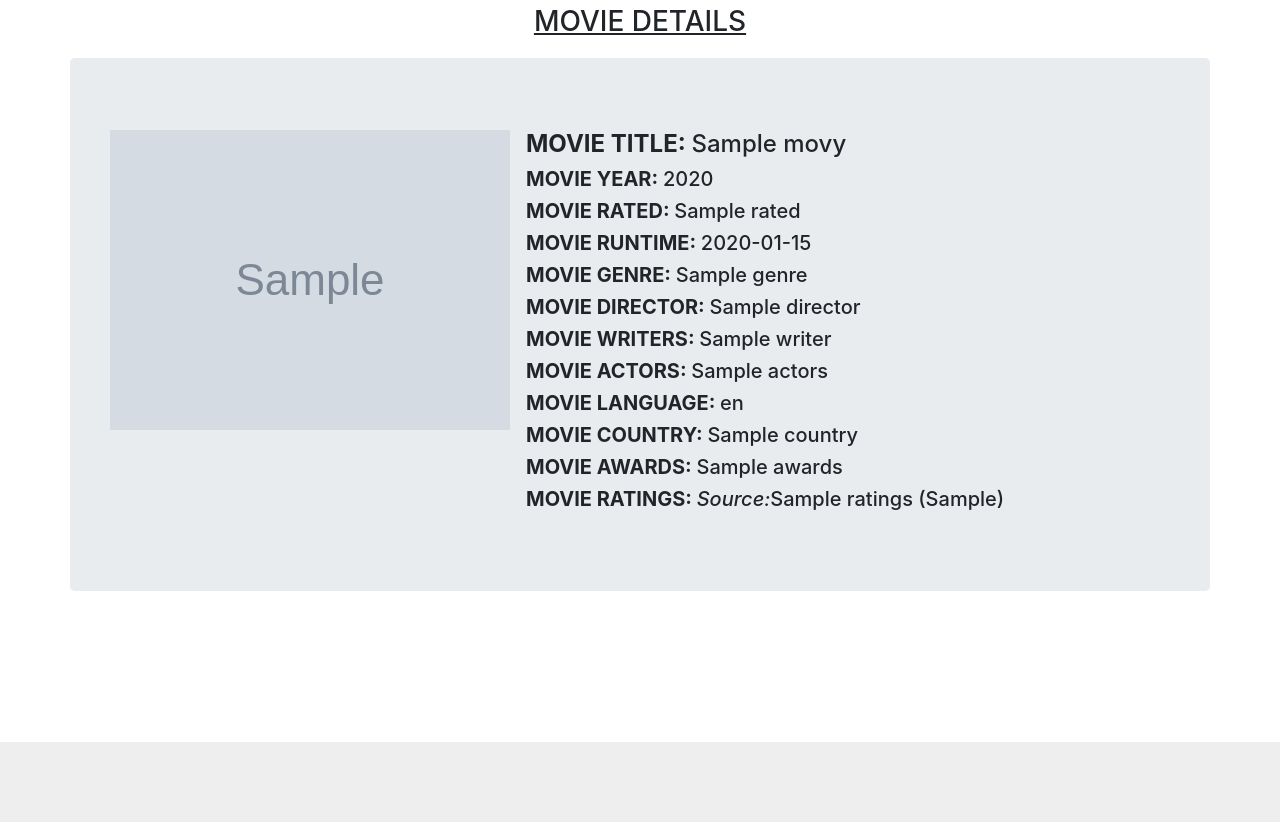
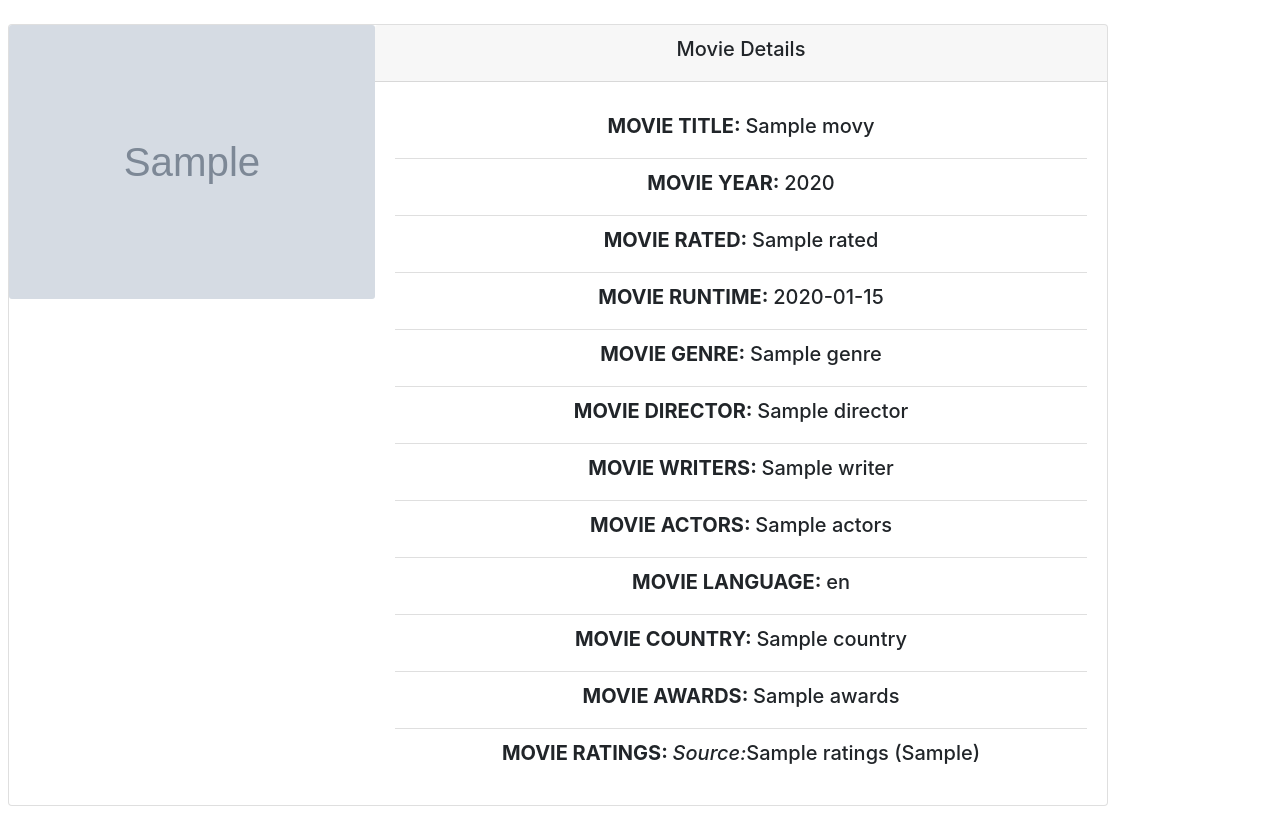
Before and after one commit to taosand1991/Foodproject, a Django app: template templates/recipes/search.html in a window 1280 px wide. Shown: the part 58-880 px from the top of the page. Before the commit the page ends 800 px from the top, so only its background shows below. Run offline with Django 3.2, Linux system fonts and the light colour scheme; data comes from the database, SQL or seed files in the repository; both versions use the stored data as it was after the commit; the template is opened without the code that fills it: most values are stand-ins (such as "Sample title", 1, 10 or a date in 2020); grey boxes marked "Sample" are stand-in pictures; some libraries are stand-ins or nearby versions.

Commit message:
second commit

```diff
--- a/Foodproject/settings.py
+++ b/Foodproject/settings.py
@@ -12,6 +12,7 @@
 
 import os
 from django.contrib.messages import constants as messages
+
 
 # Build paths inside the project like this: os.path.join(BASE_DIR, ...)
 BASE_DIR = os.path.dirname(os.path.dirname(os.path.abspath(__file__)))
--- a/accounts/models.py
+++ b/accounts/models.py
@@ -7,3 +7,6 @@
     biography = models.TextField(blank=True)
     image_cover = models.ImageField(upload_to='img/', blank=True)
     user = models.OneToOneField(User, on_delete=models.CASCADE)
+
+    def __str__(self):
+        return self.user.first_name
--- a/templates/accounts/login.html
+++ b/templates/accounts/login.html
@@ -1,4 +1,5 @@
 {% extends 'base.html' %}
+
 
 {% block content %}
     <style>
--- a/templates/base.html
+++ b/templates/base.html
@@ -40,17 +40,27 @@
           {% if  request.user.is_authenticated %}
               <div class="nav-item nav-link" style="color: green;">Welcome!!! <span><small>({{ request.user.username }})</small></span></div>
               <div class="nav-item"><a class="nav-link" href="{% url 'logout' %}">logout</a></div>
+              {% if image_cover.url %}
               <li class="nav-item dropdown">
                   <a class="nav-link dropdown-toggle" data-toggle="dropdown"  href="#" role="button" id="navbarDropdown" aria-haspopup="true"
                   aria-expanded="false"><img class="img rounded-circle" src="{{ user.profile.image_cover.url }}" width="20px" alt=""> Profile</a>
-
                   <div class="dropdown-menu" aria-labelledby="navbarDropdown">
                   <a class="dropdown-item" href="{% url 'profile' %}">profile</a>
                   <a class="dropdown-item" href="{% url 'password_change' %}">Change password</a>
-              </div>
+                      <li/>
+                      <div/>
+                  {% else %}
+                  <li class="nav-item dropdown">
+                  <a class="nav-link dropdown-toggle" data-toggle="dropdown"  href="#" role="button" id="navbarDropdown" aria-haspopup="true"
+                  aria-expanded="false"><img class="img rounded-circle" src="" width="20px" alt=""> Profile</a>
+                  <div class="dropdown-menu" aria-labelledby="navbarDropdown">
+                  <a class="dropdown-item" href="{% url 'profile' %}">profile</a>
+                  <a class="dropdown-item" href="{% url 'password_change' %}">Change password</a>
+                       </div>
+                  </li>
 
 
-              </li>
+                  {% endif %}
 
               {% else %}
        <li class="nav-item "><a class="nav-link" href="{% url 'login-in' %}">Login</a></li>
@@ -78,10 +88,9 @@
   <script type="text/javascript">
 
     $(document).ready(function () {
-        $('.nav-item>a.dropdown-toggle').hover(function () {
+        $('.nav-item>a.dropdown-toggle').click(function () {
             $(this).dropdown('toggle');
 
-            });
 
     })
 
--- a/templates/recipes/home.html
+++ b/templates/recipes/home.html
@@ -16,7 +16,7 @@
         <p></p>
 
         <input id="check"  type="text" placeholder="enter your answer">
-        <input type="submit" id="dont" class="btn btn-success" value="Check">
+        <input type="submit" id="dont" class="btn btn-success ml-2" value="Check">
         </div><br>
         <center>
             <p id="answer"></p>
--- a/templates/recipes/search.html
+++ b/templates/recipes/search.html
@@ -2,37 +2,41 @@
 {% load static %}
 
 {% block content %}
-    <h3 style="margin-top: 5px;position: static" class="text-center text-capitalize"><u>MOVIE DETAILS</u></h3>
-    <div class="make">
-{% for movie in movies_data %}
-    <div style="margin-top: 20px;" class="container jumbotron">
-<div class="media">
-        {% if movie.poster %}
-	<a class="pull-left">
-		<img class="media-object m-2" src="{{ movie.poster }}" alt="Image">
-	</a>
-    {% else %}
-    <a  class="pull-left" href="#">
-		<img id="img"  class="media-object m-2" src="{% static 'img/786.png' %}" alt="Image">
-	</a>
-    {% endif %}
-	<div class="media-body m-2">
-		<h4 class="media-heading"><strong>MOVIE TITLE: </strong>{{ movie.title }}</h4>
-		<h5 class="media-heading"><strong>MOVIE YEAR: </strong>{{ movie.year }}</h5>
-		<h5 class="media-heading"><strong>MOVIE RATED: </strong>{{ movie.rated }}</h5>
-		<h5 class="media-heading"><strong>MOVIE RUNTIME: </strong>{{ movie.runtime }}</h5>
-		<h5 class="media-heading"><strong>MOVIE GENRE: </strong>{{ movie.genre }}</h5>
-		<h5 class="media-heading"><strong>MOVIE DIRECTOR: </strong>{{ movie.director }}</h5>
-		<h5 class="media-heading"><strong>MOVIE WRITERS: </strong>{{ movie.writer }}</h5>
-		<h5 class="media-heading"><strong>MOVIE ACTORS: </strong>{{ movie.actors }}</h5>
-		<h5 class="media-heading"><strong>MOVIE LANGUAGE: </strong>{{ movie.language }}</h5>
-		<h5 class="media-heading"><strong>MOVIE COUNTRY: </strong>{{ movie.country }}</h5>
-		<h5 class="media-heading"><strong>MOVIE AWARDS: </strong>{{ movie.awards }}</h5>
-		<h5 class="media-heading"><strong>MOVIE RATINGS: </strong><em>Source:</em>{{ movie.ratings }} ({{ movie.ratings_2 }})</h5>
-	</div>
+    <style>
+    div.card{
+        width: 100%;
+        margin: 0 auto;
+    }
 
-</div>
+    </style>
+    <div class="card h-100 ml-lg-2 mb-3 mt-4" style="max-width: 1100px;">
+    {% for movie in movies_data %}
+  <div class="row no-gutters">
+    <div class="col-12 col-md-4">
+      <img src="{{ movie.poster }}" class="card-img" alt="...">
+    </div>
+    <div class="col-12 col-md-8 ">
+        <div class="card-header">
+            <h5 class="text-center">Movie Details</h5>
+        </div>
+      <div class="card-body">
+        <ul class="list-group list-group-flush">
+            <li class="list-group-item text-center"><h5><strong>MOVIE TITLE: </strong>{{ movie.title }}</h5></li>
+        <li class="list-group-item text-center"><h5 class="media-heading"><strong>MOVIE YEAR: </strong>{{ movie.year }}</h5></li>
+		<li class="list-group-item text-center"><h5 class="media-heading"><strong>MOVIE RATED: </strong>{{ movie.rated }}</h5></li>
+		<li class="list-group-item text-center"><h5 class="media-heading"><strong>MOVIE RUNTIME: </strong>{{ movie.runtime }}</h5></li>
+		<li class="list-group-item text-center"><h5 class="media-heading"><strong>MOVIE GENRE: </strong>{{ movie.genre }}</h5></li>
+		<li class="list-group-item text-center"><h5 class="media-heading"><strong>MOVIE DIRECTOR: </strong>{{ movie.director }}</h5></li>
+		<li class="list-group-item text-center"><h5 class="media-heading"><strong>MOVIE WRITERS: </strong>{{ movie.writer }}</h5></li>
+		<li class="list-group-item text-center"><h5 class="media-heading"><strong>MOVIE ACTORS: </strong>{{ movie.actors }}</h5></li>
+		<li class="list-group-item text-center"><h5 class="media-heading"><strong>MOVIE LANGUAGE: </strong>{{ movie.language }}</h5></li>
+		<li class="list-group-item text-center"><h5 class="media-heading"><strong>MOVIE COUNTRY: </strong>{{ movie.country }}</h5></li>
+		<li class="list-group-item text-center"><h5 class="media-heading"><strong>MOVIE AWARDS: </strong>{{ movie.awards }}</h5></li>
+            <li class="list-group-item text-center"><h5 class="media-heading"><strong>MOVIE RATINGS: </strong><em>Source:</em>{{ movie.ratings }} ({{ movie.ratings_2 }})</h5></li>
+        </ul>
+      </div>
+    </div>
+  </div>
     {% endfor %}
-    </div>
 </div>
 {% endblock %}
```
Also changed, not shown: accounts/views.py (+8 -3 lines), recipes/views.py (+5 -5 lines), templates/accounts/signup.html (+8 -4 lines), db.sqlite3.
